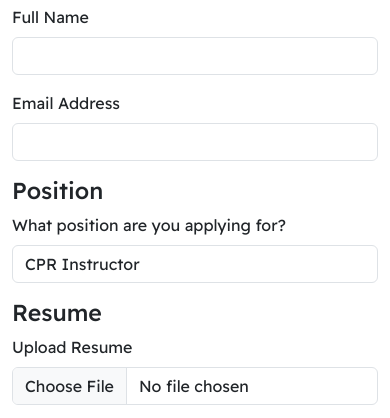
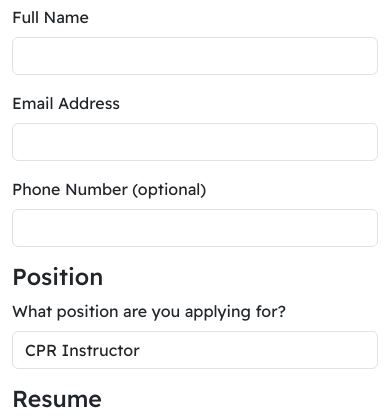
Before and after one commit to evan-taylor/FBLA-Site, a plain HTML site: page apply.html in a window 390 px wide. Shown: the part 403-821 px from the top of the page. Drawn offline with nearby package versions, Linux system fonts and the light colour scheme.

Commit message:
Add phone number field to application form

```diff
--- a/apply.html
+++ b/apply.html
@@ -74,6 +74,10 @@
                             <label for="emailAddress" class="form-label">Email Address</label>
                             <input type="email" class="form-control" id="emailAddress" name="email" required>
                         </div>
+                        <div class="mb-3">
+                            <label for="phoneNumber" class="form-label">Phone Number (optional)</label>
+                            <input type="tel" class="form-control" id="phoneNumber" name="phone">
+                        </div>
                         <!-- Position Section -->
                         <h3>Position</h3>
                         <div class="mb-3">
```
